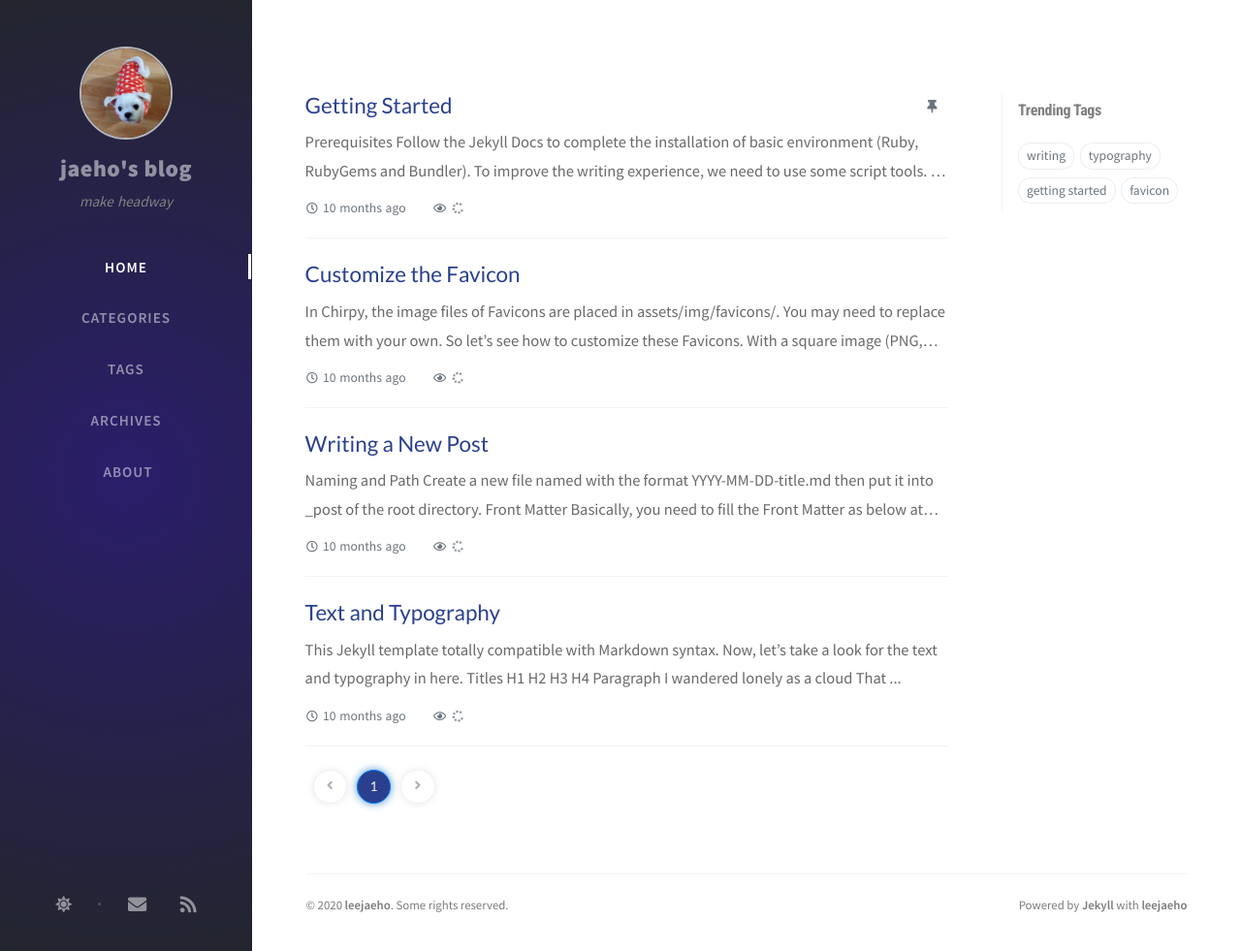
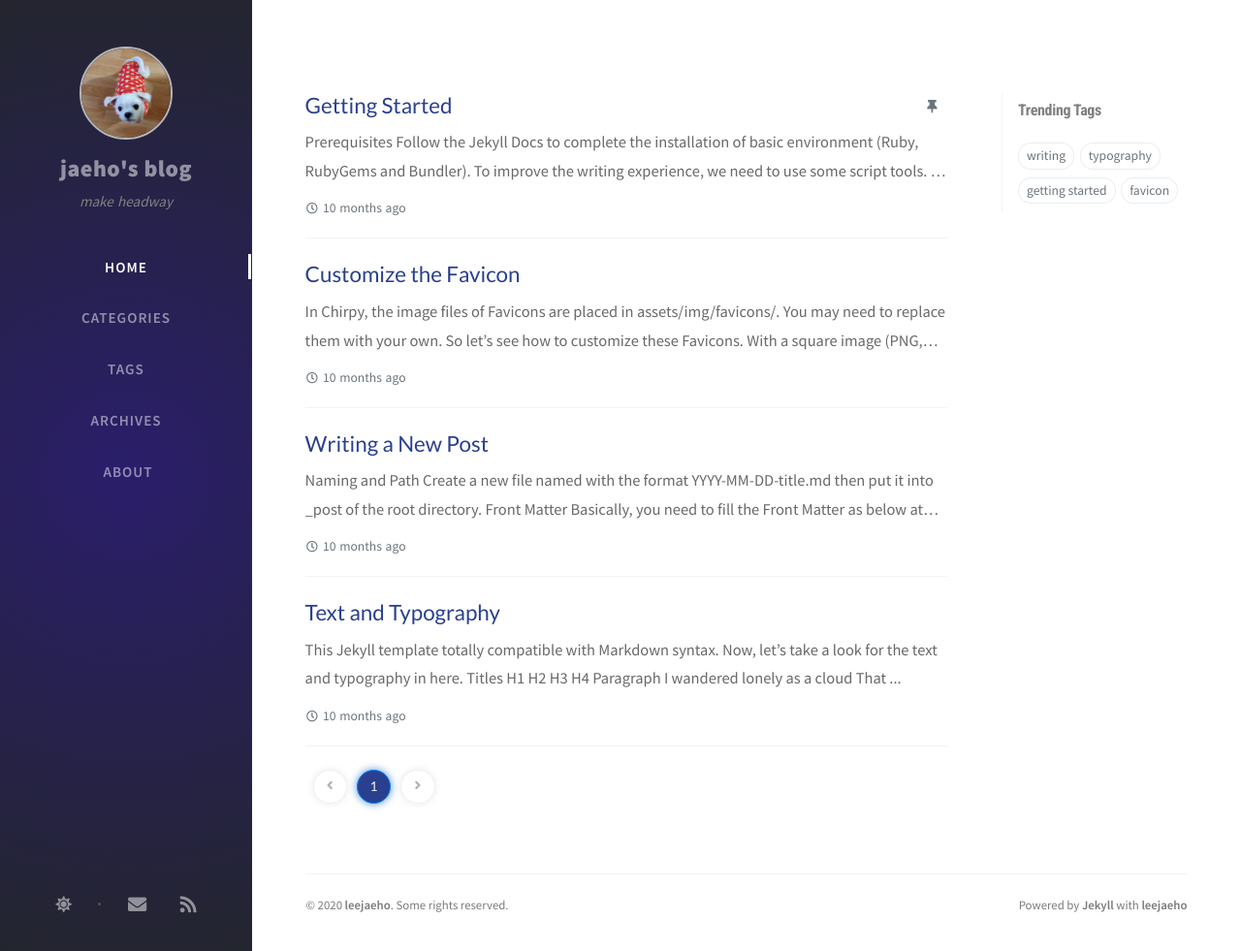
Before and after one commit to jaeho-lee104/old-jaeho-lee104-page, a Jekyll site: the page built from index.html, in a window 1280 px wide and 981 px high. Shown: the whole window at 97% size. Built offline with Jekyll 4.4.1, drawn with Linux system fonts in a browser that asks for light colours; nearby versions of some CDN libraries; the list of posts is cut into pages by our own code; comment, search, counter and statistics services are not loaded.

Commit message:
Update _config.yml

```diff
--- a/_config.yml
+++ b/_config.yml
@@ -13,9 +13,7 @@ title: jaeho's blog                          # the main title
 tagline: make headway   # it will display as the sub-title
 
 description: >-                        # used by seo meta and the atom feed
-  A minimal, portfolio, sidebar,
-  bootstrap Jekyll theme with responsive web design
-  and focuses on text presentation.
+  make headway
 
 # Replace with the website url, e.g. 'https://username.github.io'
 url: 'https://leejaeho.dev'
@@ -54,14 +52,14 @@ baseurl: ''
 timezone: Asia/Seoul
 
 google_analytics:
-  id: 'UA-171055976-1'          # Fill with your Google Analytics ID
+  id: '' #'UA-171055976-1'          # Fill with your Google Analytics ID
   pv:
     # The Google Analytics pageviews switch.
     # DO NOT enable it unless you know how to deploy the Google Analytics superProxy.
-    enabled: true
+    enabled: false
     # the next options only valid when `google_analytics.pv` is enabled.
-    proxy_url: 'https://jaeho-blog.appspot.com/admin'
-    proxy_endpoint: 'https://jaeho-blog.appspot.com/query?id=agx2fmphZWhvLWJsb2dyFQsSCEFwaVF1ZXJ5GICAgOjXh4EKDA'
+    proxy_url: '' #https://jaeho-blog.appspot.com/admin'
+    proxy_endpoint: '' #https://jaeho-blog.appspot.com/query?id=agx2fmphZWhvLWJsb2dyFQsSCEFwaVF1ZXJ5GICAgOjXh4EKDA'
     cache: false  # pv data local cache, good for the users from GFW area.
 
 disqus:
```
